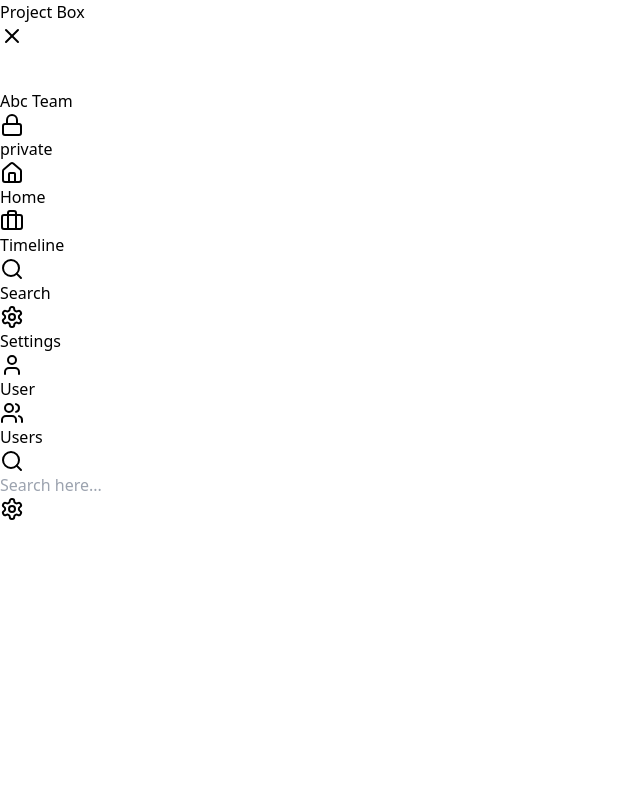
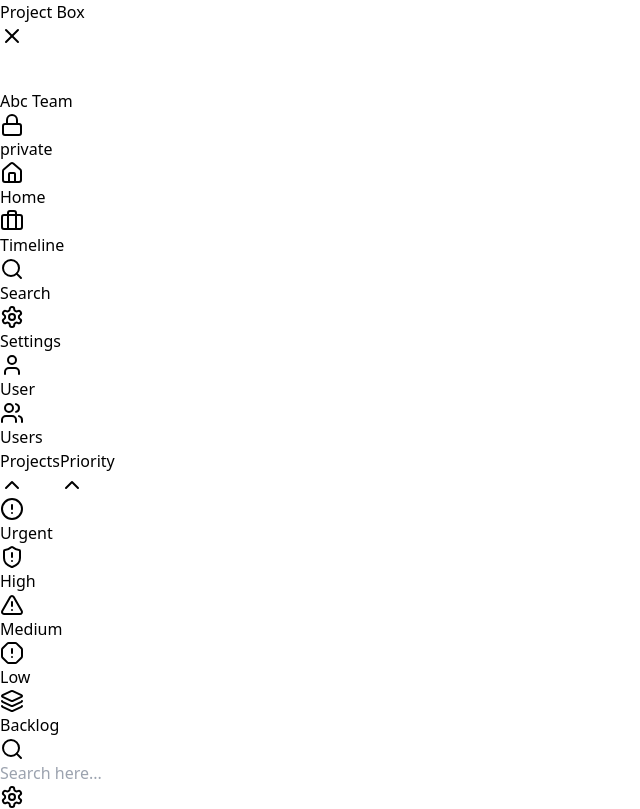
Before and after one commit to vishaljadhav7/project-ease, a Next.js app in the folder client/: page /home in a window 1280 px wide. Shown: the whole page, without its empty margins (0-640 px from the left). Built offline with nearby package versions, Linux system fonts and the light colour scheme; no server answers.

Commit message:
Implemented fetch and create endpoints for projects and tasks. Added user and team retrieval endpoints.

```diff
--- a/client/src/components/Sidebar/index.tsx
+++ b/client/src/components/Sidebar/index.tsx
@@ -1,10 +1,13 @@
+'use client';
+
 import Image from "next/image";
-import { LockIcon, LucideIcon } from "lucide-react";
+import { useState } from "react";
+
 import { usePathname } from "next/navigation";
 import { useAppDispatch, useAppSelector } from "@/app/redux";
 import { RootState } from "@/app/redux";
 import Link from "next/link";
-import { Home, XIcon, Briefcase, Search, Settings, User, Users} from "lucide-react";
+import {AlertCircle,AlertOctagon,AlertTriangle,Briefcase,ChevronDown,ChevronUp,Home,Layers3,LockIcon,LucideIcon,Search,Settings,ShieldAlert,User,Users,XIcon} from "lucide-react";
 import { toggleSidebarView } from "@/state";
 
 const Sidebar = () =>  {
@@ -12,8 +15,11 @@ const Sidebar = () =>  {
   const dispatch = useAppDispatch();
   const {isSidebarCollapsed} = useAppSelector((state : RootState) => state.global);
 
+  const [showProjects, setShowProjects] = useState(true);
+  const [showPriority, setShowPriority] = useState(true);
+
   return (
-    <div className={`fixed flex flex-col h-[100%]  z-40 justify-between shadow-xl transition-all duration-100 overflow-y-auto ${isSidebarCollapsed ? "w-0" : "w-64"}  justify-start`}>
+    <div className={`fixed flex flex-col h-[100%] bg-white z-40 justify-between shadow-xl transition-all duration-100 overflow-y-auto ${isSidebarCollapsed ? "w-0" : "w-64"}  justify-start`}>
      {/* {top logo} */}
      <div className="flex flex-col h-[100%] justify-start">
         <div className="z-50 min-h-[56px] w-full flex items-center justify-center bg-orange-300">
@@ -46,6 +52,57 @@ const Sidebar = () =>  {
              <SidePanelLinks icon={User} label="User" href="/user" />
              <SidePanelLinks icon={Users} label="Users" href="/users" />
          </div>
+
+         <button
+          onClick={() => setShowProjects((prev) => !prev)}
+          className="flex w-full items-center justify-between px-8 py-3 text-gray-500"
+        >
+          <span className="">Projects</span>
+          {showProjects ? (
+            <ChevronUp className="h-5 w-5" />
+          ) : (
+            <ChevronDown className="h-5 w-5" />
+          )}
+        </button>
+
+
+        <button
+          onClick={() => setShowPriority((prev) => !prev)}
+          className="flex w-full items-center justify-between px-8 py-3 text-gray-500"
+        >
+          <span className="">Priority</span>
+          {showPriority ? (
+            <ChevronUp className="h-5 w-5" />
+          ) : (
+            <ChevronDown className="h-5 w-5" />
+          )}
+        </button>
+
+        {showPriority && (
+          <>
+            <SidePanelLinks
+              icon={AlertCircle}
+              label="Urgent"
+              href="/priority/urgent"
+            />
+            <SidePanelLinks
+              icon={ShieldAlert}
+              label="High"
+              href="/priority/high"
+            />
+            <SidePanelLinks
+              icon={AlertTriangle}
+              label="Medium"
+              href="/priority/medium"
+            />
+            <SidePanelLinks icon={AlertOctagon} label="Low" href="/priority/low" />
+            <SidePanelLinks
+              icon={Layers3}
+              label="Backlog"
+              href="/priority/backlog"
+            />
+          </>
+        )}
      </div>
     </div>
   )
--- a/client/src/state/api.ts
+++ b/client/src/state/api.ts
@@ -1,7 +1,8 @@
 import { createApi, fetchBaseQuery } from "@reduxjs/toolkit/query/react";
+import { url } from "inspector";
 
 export interface Project {
-  id: string;
+  id: number;
   projectName: string;
   description?: string;
   startDate?: Date;
@@ -24,31 +25,31 @@ export enum Status {
 }
 
 export interface User {
-  id?: string;
+  id?: number;
   userName : string;
   emailId: string;
   password: string;
   profileAvatarUrl?: string;
-  teamId?: string;
+  teamId?: number;
 }
 
 export interface uploadedFiles {
-  id: string;
+  id: number;
   fileUrl: string;
   fileName: string;
-  taskId: string;
-  uploadedById: string;
+  taskId: number;
+  uploadedById: number;
 }
 
 export interface UserComments{
-  id: string;
+  id: number;
   comment : string;
-  commentById : string;
-  commentOnTaskId : string;
+  commentById : number;
+  commentOnTaskId : number;
 }
 
 export interface Task {
-  id: string;
+  id: number;
   taskName: string;
   description?: string;
   status?: Status;
@@ -57,9 +58,9 @@ export interface Task {
   startDate?: Date;
   dueDate?: Date;
   points?: string;
-  projectId: string;
-  createdById?: string;
-  assignedToId?: string;
+  projectId: number;
+  createdById?: number;
+  assignedToId?: number;
 
   createdTask?: User;
   assignedTo?: User;
@@ -74,17 +75,80 @@ export interface SearchResults {
 }
 
 export interface Team {
-  teamId: string;
+  teamId: number;
   teamName: string;
-  // productOwnerUserId?: string;
-  // projectManagerUserId?: string;
+  productOwnerUserId?: number;
+  projectManagerUserId?: number;
 }
 
 export const api = createApi({
     baseQuery : fetchBaseQuery({baseUrl : process.env.NEXT_PUBLIC_API_BASE_URL}),
     reducerPath : "api",
-    tagTypes : [],
-    endpoints : (build) => ({}),
+    tagTypes : ["Projects", "Tasks"],
+    endpoints : (build) => ({
+      fetchAllProjects : build.query<Project[], void>({
+        query : () => "/projects",
+        providesTags : ["Projects"]
+      }),
+      createProject : build.mutation<Project, Partial<Project>>({
+        query : (project) => ({
+          url : "/create-project",
+          method : "POST",
+          body : project
+        })
+      }),
+      fetchAllTasks : build.query<Task[], {projectId : number}>({
+        query : ({projectId}) => `tasks?projectId=${projectId}`,
+        providesTags : (result) => result ?
+        result.map(({id}) => ({type : "Tasks" as const, id})) : [{type : "Tasks" as const}]
+      }),
+      createTask : build.mutation<Task, Partial<Task>>({
+        query : (task) => ({
+         url : "/create-task",
+        method : "POST",
+        body : task
+       }),
+       invalidatesTags : ["Tasks"],
+      }),
+      updateTask : build.mutation<Task, {taskId : number, status : string}>({
+        query : ({taskId, status}) => ({
+          url : `/task/${taskId}/status`,
+          method : "PATCH",
+          body : {status}
+        }),
+         invalidatesTags : (results, error, {taskId}) => [
+           {type : "Tasks", id : taskId}
+         ],
+      }),
+      fetchAllTasksOfUser : build.query<Task[], {userId: number}>({
+        query : ({userId}) => `/tasks/user/${userId}`,
+        // providesTags : (result, error, userId) =>
+        //   result
+        //     ? result.map(({ id }) => ({ type: "Tasks", id }))
+        //     : [{ type: "Tasks", id: userId }],
+      }),
+      getUsers: build.query<User[], void>({
+        query: () => "users",
+        // providesTags: ["Users"] ,
+      }),
+      getTeams: build.query<Team[], void>({
+        query: () => "teams",
+        // providesTags: ["Teams"],
+      }),
+      search: build.query<SearchResults, string>({
+        query: (query) => `search?query=${query}`,
+      }),
+    }),
 })
 
-export const { } = api
+export const {
+  useFetchAllProjectsQuery ,
+  useCreateTaskMutation,
+  useCreateProjectMutation,
+  useFetchAllTasksQuery,
+  useUpdateTaskMutation,
+  useFetchAllTasksOfUserQuery,
+  useGetTeamsQuery,
+  useGetUsersQuery,
+  useSearchQuery
+} = api
```
Also changed, not shown: client/src/app/projects/[id]/page.tsx (added, +20 -0 lines), client/src/app/projects/projectTitle.tsx (added, +7 -0 lines), 2 other files (tests, documents, lock files or other folders).
